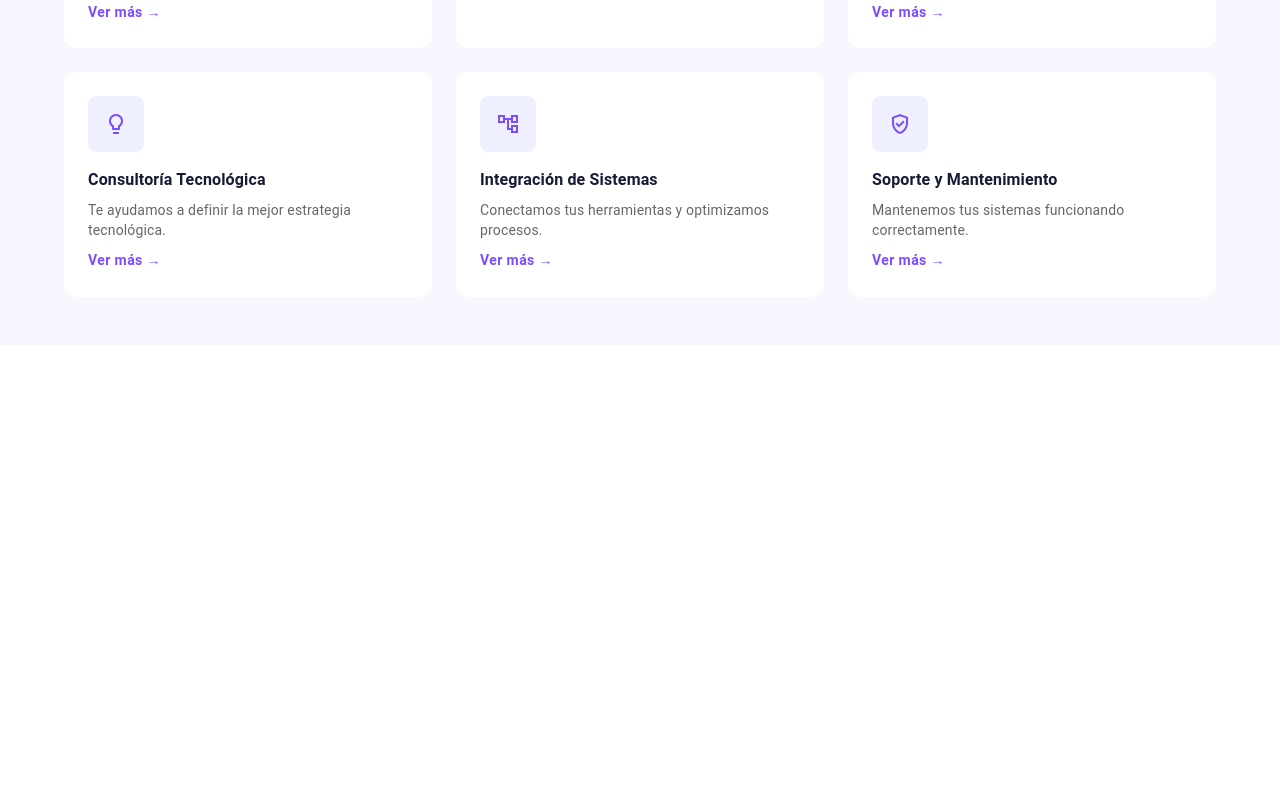
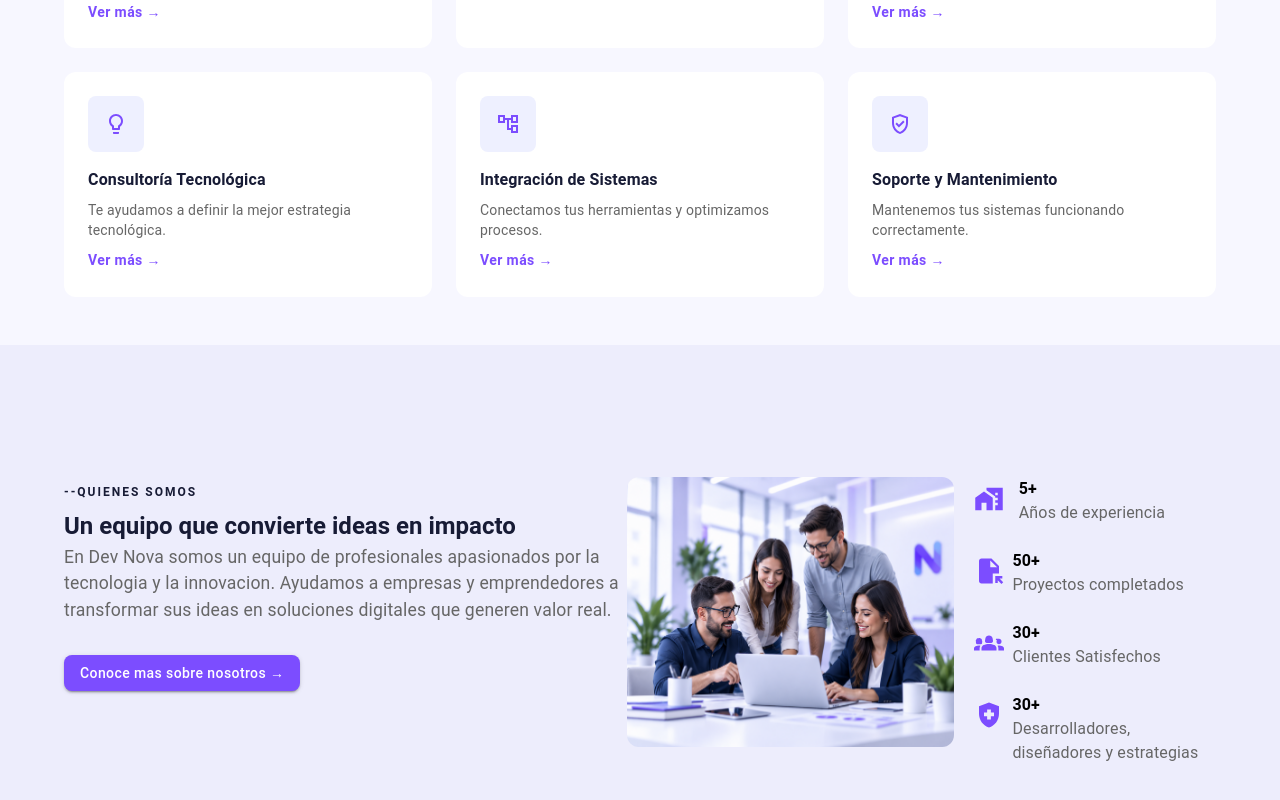
Before and after one commit to jessicahernandezt/dev-nova-solutions, a React (Vite) app: page / in a window 1280 px wide. Shown: the part 1178-1978 px from the top of the page. Before the commit the page ends 1523 px from the top, so only its background shows below. Built offline with nearby package versions, Linux system fonts and the light colour scheme.

Commit message:
feat:Se termino la seccion de quienes somos y se ajustaron un poco mas los colores para contrastar con las otras paginas

```diff
--- a/src/App.jsx
+++ b/src/App.jsx
@@ -1,6 +1,7 @@
 import Navbar from "./components/Navbar"
 import Hero from "./components/Hero"
 import Servicios from "./components/Servicios"
+import Quienessomos from "./components/Quienessomos"
 
 function App(){
 
@@ -9,6 +10,7 @@ function App(){
       <Navbar />
       <Hero />
       <Servicios />
+      <Quienessomos />
     </>
   )
 }
--- a/src/components/Hero.jsx
+++ b/src/components/Hero.jsx
@@ -14,7 +14,7 @@ function Hero() {
                 minHeight: '520px',
                 display: 'flex',
                 alignItems: 'center',
-                backgroundColor: '#f7f7ff',
+                backgroundColor: '#ededfc',
                 py: 6
             }}
         >
--- /dev/null
+++ b/src/components/Quienessomos.jsx
@@ -0,0 +1,165 @@
+import { HomeWork, FileOpen, Groups2, HealthAndSafety } from '@mui/icons-material'
+import {
+    Box,
+    Button,
+    Container,
+    Typography
+} from '@mui/material'
+
+function Quienessomos() {
+    return (
+        <Box
+            sx={{
+                minHeight: '560px',
+                display: 'flex',
+                alignItems: 'center',
+                backgroundColor: '#ededfc',
+                py: 6
+            }}>
+                <Container maxWidth='lg'>
+                <Box
+                    sx={{
+                    display: 'flex',
+                    justifyContent: 'space-between',
+                    alignItems: 'flex-start'
+                    }}>
+
+                    <Box sx={{ width: '70%' }}>
+                        <Typography
+                            variant='overline'
+                            sx={{
+                            color: '#171b35',
+                            fontWeight: 'bold',
+                            letterSpacing: 2
+                            }}>
+                        --Quienes somos
+                        </Typography>
+
+                         <Typography
+                            variant='h5'
+                            sx={{ fontWeight: 'bold', color: '#171b35', mt: 1, mb: 1, lineHeight:'0.8'}}>
+                            Un equipo que convierte ideas en impacto
+                        </Typography>
+                         <Typography
+                        sx={{color: '#666', fontSize: '1.1rem', mb:8}}
+                        >En Dev Nova somos un equipo  de profesionales apasionados por la tecnologia y la innovacion. Ayudamos a empresas y emprendedores a transformar sus ideas en soluciones digitales que generen valor real.</Typography>
+
+                        <Button variant='contained'
+                        sx={{
+                            mt: -6,
+                            backgroundColor:'#7c4dff',
+                            textTransform: 'none',
+                            borderRadius: 2
+                        }}>
+                            Conoce mas sobre nosotros →
+                        </Button>
+                    </Box>
+                    <Box>
+                        <Box component="img"
+                        src='public/img (1).png'
+                        sx={{
+                            height: '270px',
+                            width: '130%',
+                            borderRadius: 3
+                        }}>
+                        </Box>
+                    </Box>
+                        <Box
+                        sx={{
+                            display: 'flex', mt: -1,
+                            flexDirection:'column',
+                            gap: 1,
+                            ml: 12,
+                            height: '100%',
+                            justifyContent: 'center'
+                        }}>
+                            <Box
+                            sx={{borderRadius: '50%',
+                                gap: 0.8,
+                                BorderColor: '#7c4dff',
+                                display: 'inline-flex'
+                            }}>
+                                <HomeWork
+                                sx={{
+                                color: '#7c4dff',
+                                width: '30px',
+                                height: '60px',
+                                }}>
+                                </HomeWork>
+                                <Typography
+                                sx={{
+                                color: '#000000',
+                                fontWeight: 'bold', mt: 1, mb: 1, ml:1
+                                }}>5+<br/> <Typography
+                                sx={{
+                                color: '#666'
+                                }}>Años de experiencia</Typography> </Typography>
+                            </Box>
+
+                            <Box
+                            sx={{
+                                display:"inline-flex",
+                            }}>
+                                <FileOpen
+                                sx={{
+                                color: '#7c4dff',
+                                width: '30px',
+                                height: '60px'
+                                }}>
+                                </FileOpen>
+                                <Typography
+                                sx={{
+                                    color: '#000000',
+                                    fontWeight: 'bold', mt: 1, mb: 1, ml: 1
+                                }}>50+<br/> <Typography
+                                sx={{
+                                    color: '#666'
+                                }}>Proyectos completados</Typography> </Typography>
+                            </Box>
+                            <Box sx={{
+                                display:"inline-flex"
+                            }}>
+                             <Groups2
+                                sx={{
+                                color: '#7c4dff',
+                                width: '30px',
+                                height: '60px'
+                                }}>
+                                </Groups2>
+                                <Typography
+                                sx={{
+                                color: '#000000',
+                                fontWeight: 'bold', mt: 1, mb: 1, ml: 1
+                                }}>30+<br/> <Typography
+                                sx={{
+                                color: '#666',
+                                }}>Clientes Satisfechos</Typography> </Typography>
+                            </Box>
+                            <Box sx={{
+                                display:"inline-flex"
+                            }}>
+                             <HealthAndSafety
+                                sx={{
+                                color: '#7c4dff',
+                                width: '30px',
+                                height: '60px'
+                                }}>
+                                </HealthAndSafety>
+                                <Typography
+                                sx={{
+                                color: '#000000',
+                                fontWeight: 'bold', mt: 1, mb: 1, ml: 1
+                                }}>30+<br/> <Typography
+                                sx={{
+                                color: '#666',
+                                }}>Desarrolladores, diseñadores y estrategias</Typography> </Typography>
+                            </Box>
+                        </Box>
+                    </Box>
+                    <Box>
+                </Box>
+            </Container>
+        </Box>
+    )
+}
+export default Quienessomos
--- a/src/components/Servicios.jsx
+++ b/src/components/Servicios.jsx
@@ -2,7 +2,6 @@ import { DesktopWindowsOutlined, SmartphoneOutlined, CodeOutlined, LightbulbOutl
 import {
     Box,
     Button,
-    Card,
     Container,
     Typography
 } from '@mui/material'
@@ -199,8 +198,7 @@ function Servicios() {
                         Ver más →
                         </Button>
                     </Box>
-</Box>
-
+                </Box>
             </Container>
         </Box>
     )
```
